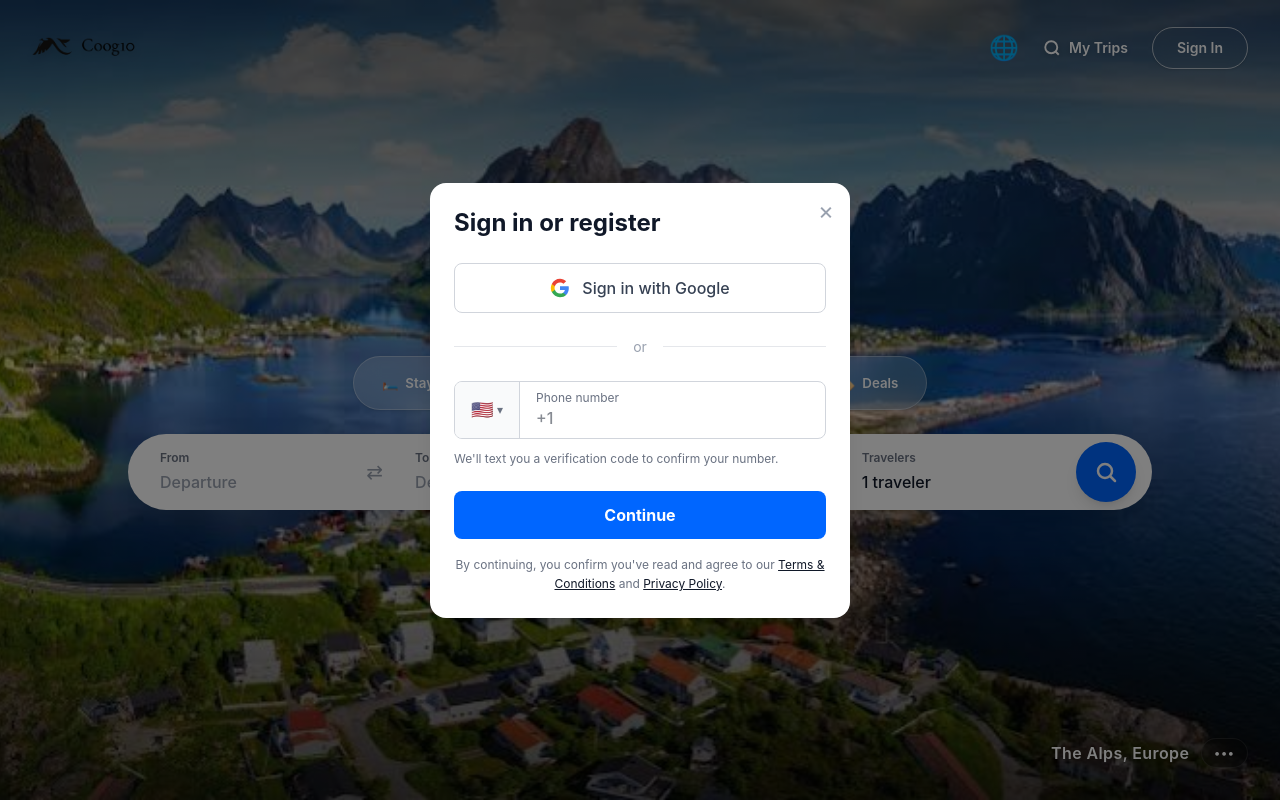
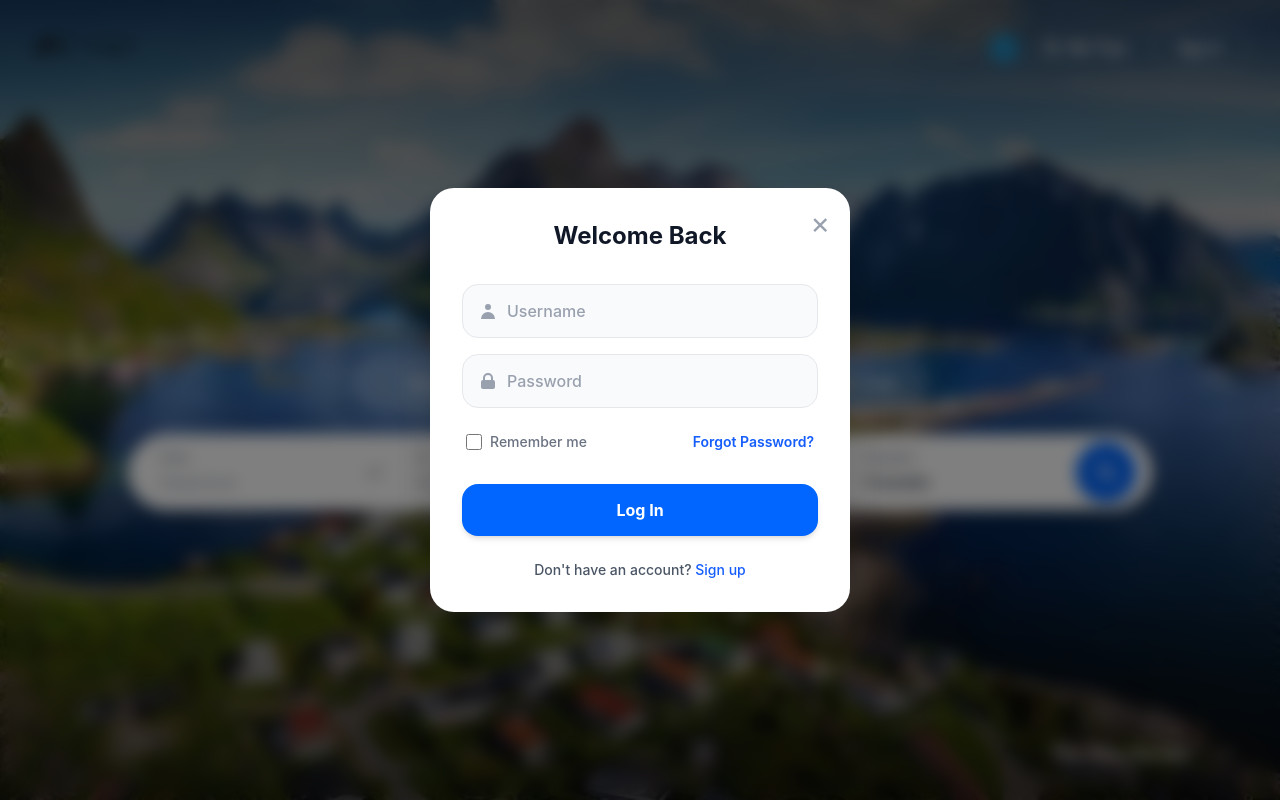
Before and after one commit to Bravvar/AirlineProj, a React (Vite) app in the folder frontend/: page / in a window 1280 px wide. Both pictures are taken after a click on the button "Sign In". Shown: the top 800 px of the page. Built offline with nearby package versions, Linux system fonts and the light colour scheme.

Commit message:
Fixed date UI and function

```diff
--- a/frontend/src/components/SignInModal.jsx
+++ b/frontend/src/components/SignInModal.jsx
@@ -2,48 +2,65 @@ export default function SignInModal({ show, onHide }) {
   if (!show) return null;
 
   return (
-    <div className="fixed inset-0 z-[100] flex items-center justify-center bg-black/50 p-4">
-      <div className="bg-white rounded-2xl shadow-xl w-full max-w-[420px] p-6 relative">
-        <button onClick={onHide} className="absolute top-4 right-4 text-gray-400 hover:text-gray-600 text-2xl leading-none">&times;</button>
+    <div className="fixed inset-0 z-[100] flex items-center justify-center bg-black/50 backdrop-blur-sm p-4">
+      {/* Modal Box - Increased rounding */}
+      <div className="bg-white rounded-3xl shadow-2xl w-full max-w-[420px] p-8 relative animate-in zoom-in-95 duration-200">
 
-        <h3 className="text-2xl font-bold text-gray-900 mb-6">Sign in or register</h3>
+        {/* Close Button */}
+        <button onClick={onHide} className="absolute top-5 right-5 text-gray-400 hover:text-gray-700 text-3xl leading-none transition-colors">&times;</button>
 
-        <button className="w-full flex items-center justify-center gap-3 border border-gray-300 rounded-lg py-3 mb-6 hover:bg-gray-50 transition-colors">
-          <svg width="20" height="20" viewBox="0 0 24 24">
-            <path fill="#4285F4" d="M22.56 12.25c0-.78-.07-1.53-.2-2.25H12v4.26h5.92a5.06 5.06 0 0 1-2.2 3.32v2.77h3.57c2.08-1.92 3.28-4.74 3.28-8.1z"/>
-            <path fill="#34A853" d="M12 23c2.97 0 5.46-.98 7.28-2.66l-3.57-2.77c-.98.66-2.23 1.06-3.71 1.06-2.86 0-5.29-1.93-6.16-4.53H2.18v2.84C3.99 20.53 7.7 23 12 23z"/>
-            <path fill="#FBBC05" d="M5.84 14.09c-.22-.66-.35-1.36-.35-2.09s.13-1.43.35-2.09V7.07H2.18C1.43 8.55 1 10.22 1 12s.43 3.45 1.18 4.93l2.85-2.22.81-.62z"/>
-            <path fill="#EA4335" d="M12 5.38c1.62 0 3.06.56 4.21 1.64l3.15-3.15C17.45 2.09 14.97 1 12 1 7.7 1 3.99 3.47 2.18 7.07l3.66 2.84c.87-2.6 3.3-4.53 6.16-4.53z"/>
-          </svg>
-          <span className="font-medium text-gray-700">Sign in with Google</span>
-        </button>
+        <h3 className="text-2xl font-bold text-gray-900 mb-8 text-center">Welcome Back</h3>
 
-        <div className="flex items-center gap-4 mb-6">
-          <div className="h-px bg-gray-200 flex-1"></div>
-          <span className="text-gray-400 text-sm">or</span>
-          <div className="h-px bg-gray-200 flex-1"></div>
-        </div>
+        <form onSubmit={(e) => e.preventDefault()} className="flex flex-col gap-4">
 
-        <div className="flex border border-gray-300 rounded-lg overflow-hidden mb-3">
-          <div className="flex items-center px-4 bg-gray-50 border-r border-gray-300">
-            <span className="text-lg">🇺🇸</span>
-            <span className="text-gray-500 text-xs ml-1">▾</span>
+          {/* Username Input */}
+          <div className="relative">
+            <div className="absolute inset-y-0 left-0 pl-4 flex items-center pointer-events-none">
+              <svg className="w-5 h-5 text-gray-400" fill="currentColor" viewBox="0 0 20 20">
+                <path fillRule="evenodd" d="M10 9a3 3 0 100-6 3 3 0 000 6zm-7 9a7 7 0 1114 0H3z" clipRule="evenodd" />
+              </svg>
+            </div>
+            <input
+              type="text"
+              placeholder="Username"
+              className="w-full bg-gray-50 border border-gray-200 text-gray-900 font-medium rounded-2xl pl-11 pr-4 py-3.5 outline-none focus:bg-white focus:border-blue-500 focus:ring-2 focus:ring-blue-100 transition-all placeholder-gray-400"
+            />
           </div>
-          <div className="flex-1 px-4 py-2">
-            <label className="text-xs text-gray-500 block">Phone number</label>
-            <input type="text" placeholder="+1" className="w-full outline-none font-medium text-gray-900 bg-transparent" />
+
+          {/* Password Input */}
+          <div className="relative">
+            <div className="absolute inset-y-0 left-0 pl-4 flex items-center pointer-events-none">
+              <svg className="w-5 h-5 text-gray-400" fill="currentColor" viewBox="0 0 20 20">
+                <path fillRule="evenodd" d="M5 9V7a5 5 0 0110 0v2a2 2 0 012 2v5a2 2 0 01-2 2H5a2 2 0 01-2-2v-5a2 2 0 012-2zm8-2v2H7V7a3 3 0 016 0z" clipRule="evenodd" />
+              </svg>
+            </div>
+            <input
+              type="password"
+              placeholder="Password"
+              className="w-full bg-gray-50 border border-gray-200 text-gray-900 font-medium rounded-2xl pl-11 pr-4 py-3.5 outline-none focus:bg-white focus:border-blue-500 focus:ring-2 focus:ring-blue-100 transition-all placeholder-gray-400"
+            />
           </div>
-        </div>
 
-        <p className="text-xs text-gray-500 mb-6">We'll text you a verification code to confirm your number.</p>
+          {/* Remember Me & Forgot Password */}
+          <div className="flex justify-between items-center mt-2 px-1">
+            <label className="flex items-center gap-2 cursor-pointer text-sm text-gray-500 font-medium">
+              <input type="checkbox" className="w-4 h-4 rounded text-blue-600 focus:ring-blue-500 border-gray-300" />
+              Remember me
+            </label>
+            <a href="#" className="text-sm text-blue-600 font-semibold hover:underline">Forgot Password?</a>
+          </div>
 
-        <button className="w-full bg-[#0066ff] hover:bg-blue-700 text-white font-bold py-3 rounded-lg mb-4 transition-colors">
-          Continue
-        </button>
+          {/* Login Button */}
+          <button className="w-full bg-[#0066ff] hover:bg-blue-700 text-white font-bold py-3.5 rounded-2xl mt-4 transition-all shadow-md hover:shadow-lg">
+            Log In
+          </button>
+        </form>
 
-        <p className="text-xs text-gray-500 text-center leading-relaxed">
-          By continuing, you confirm you've read and agree to our <a href="#" className="text-gray-900 underline">Terms & Conditions</a> and <a href="#" className="text-gray-900 underline">Privacy Policy</a>.
+        {/* Create Account Link */}
+        <p className="text-center text-sm text-gray-600 mt-6 font-medium">
+          Don't have an account? <a href="#" className="text-blue-600 hover:underline">Sign up</a>
         </p>
+
       </div>
     </div>
   );
```
Also changed, not shown: frontend/src/components/HeroSearch.jsx (+157 -37 lines).
